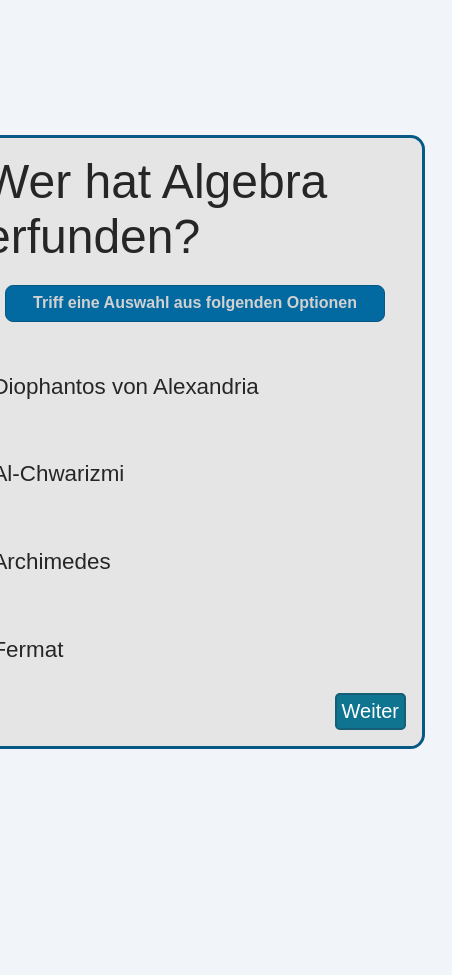
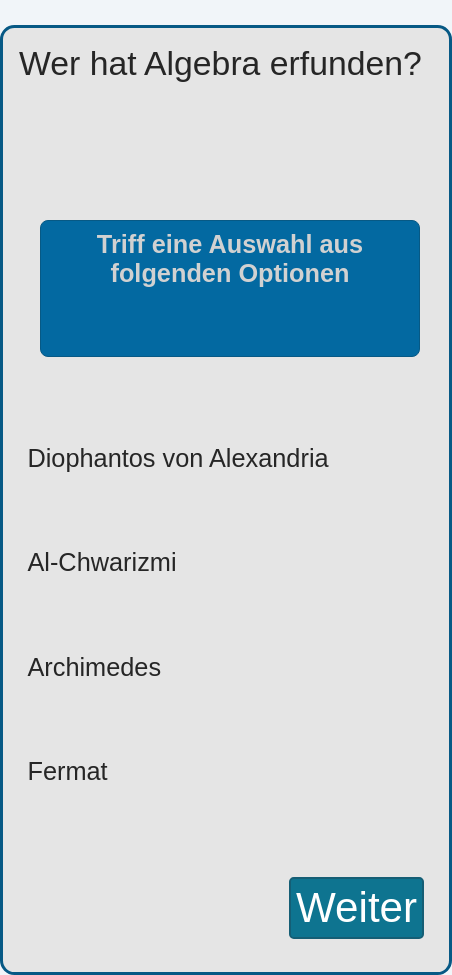
Before and after one commit to 1serkan/plainquizapp, a website built with Vite: page index.html in a window 390 px wide. Shown: the whole page, 452 px wide, since content can reach past the window. Before the commit the page ends 844 px from the top, so only its background shows below. Built offline with nearby package versions, Linux system fonts and the light colour scheme.

Commit message:
Optimized for devices + improvements

```diff
--- a/scripts.js
+++ b/scripts.js
@@ -22,6 +22,7 @@
             let sborder;
             let scolor;
             let bcolor;
+            // let mheight = "14vh";
             let mcolor;
             let mbgcolor;
             let mText;
@@ -47,6 +48,7 @@
             x.style.border = sborder;
             x.style.color = scolor;
             b.style.border = bcolor;
+            // m.style.height = mheight;
             m.style.color = mcolor;
             m.style.backgroundColor = mbgcolor;
             m.style.border = sborder;
--- a/styles.css
+++ b/styles.css
@@ -73,3 +73,43 @@ message{
     color: #d1d1d1;
     user-select: none;
 }
+
+@media screen and (max-width: 980px){
+    #container{
+        display: block;
+        margin: 0;
+    }
+
+    #box{
+        position: absolute;
+        display: grid;
+        height: 108vh;
+        width: 49vh;
+        margin-top: 3vh;
+    }
+    question {
+        height: 0;
+        font-size: 4vh;
+    }
+    message {
+        height: 14vh;
+        font-size: 3vh;
+        margin-top: 9rem;
+    }
+
+    p{
+        font-size: 3vh;
+    }
+
+    next {
+        font-size: 5vh;
+        margin: 2vh;
+    }
+  }
+
+@media screen and (max-width: 600px) {
+    #container{
+        position: fixed;
+        display: contents;
+    }
+  }
```
